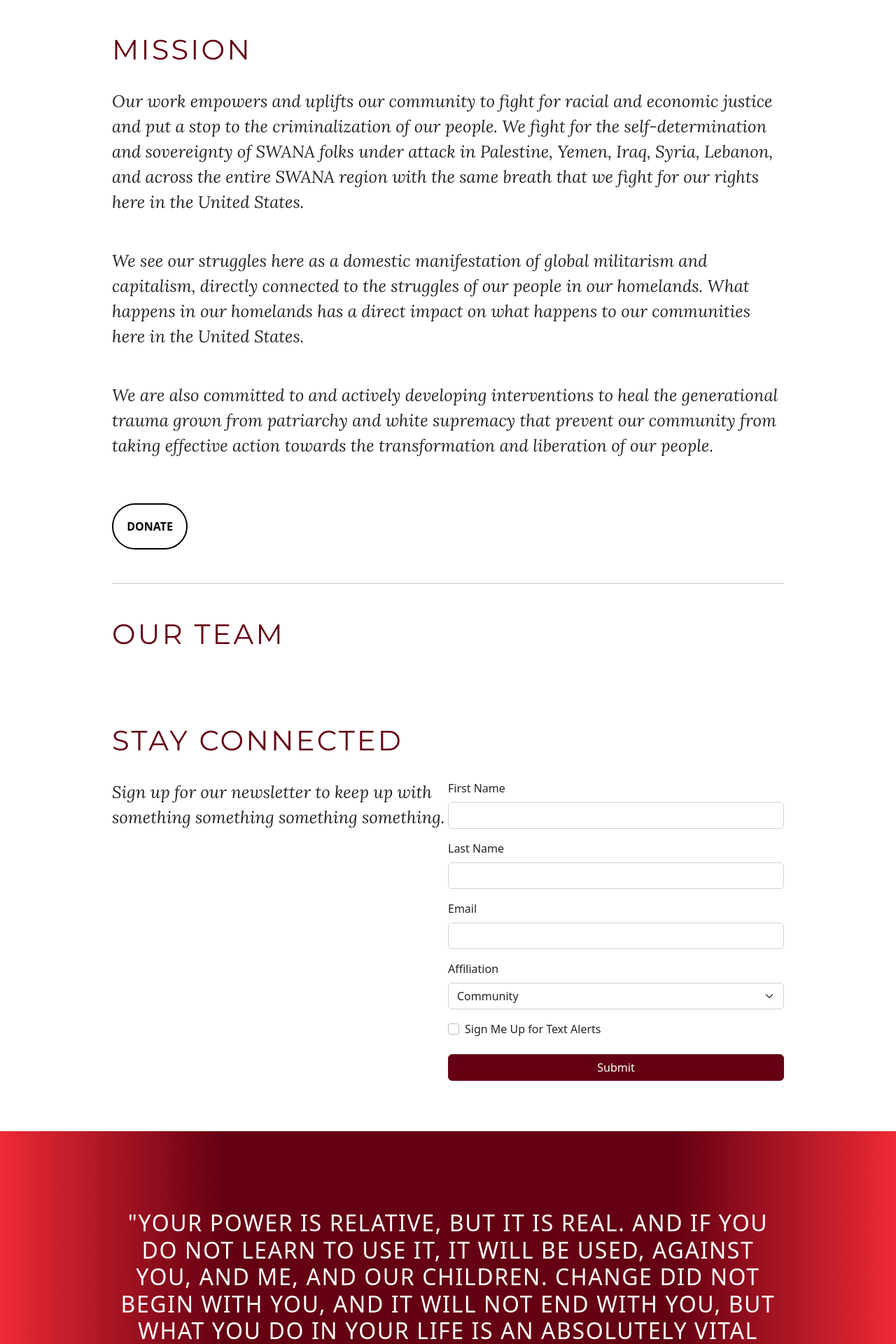
After one commit to saraabi/django_aroc, a Django app: page /about in a window 1280 px wide. The commit adds this page. Shown: the part 717-2637 px from the top of the page at 70% size. Run offline with Django 4.2, Linux system fonts and the light colour scheme; some libraries are stand-ins or nearby versions.

Commit message:
add about page

```diff
--- a/aroc/urls.py
+++ b/aroc/urls.py
@@ -1,8 +1,10 @@
 from django.contrib import admin
 from django.urls import path
+from django.views.generic import TemplateView
 
 from .views import Home
 
 urlpatterns = [
     path('', Home.as_view(), name='home'),
+    path('about', TemplateView.as_view(template_name='about.html'), name='about'),
 ]
--- /dev/null
+++ b/templates/about.html
@@ -0,0 +1,55 @@
+{% extends 'base.html' %}
+{% block content %}
+<div class="Hero-about">
+    <h1 class="text-center text-white text-uppercase">About</h1>
+</div>
+<div class="mx-auto w-75 py-5">
+    <h3 class="SectionTitle text-uppercase pb-2">Mission</h3>
+    <p class="py-3">Our work empowers and uplifts our community to fight for racial and economic justice and put a stop to the criminalization of our people.  We fight for the self-determination and sovereignty of SWANA folks under attack in Palestine, Yemen, Iraq, Syria, Lebanon, and across the entire SWANA region with the same breath that we fight for our rights here in the United States. </p>
+
+    <p class="py-3">We see our struggles here as a domestic manifestation of global militarism and capitalism, directly connected to the struggles of our people in our homelands. What happens in our homelands has a direct impact on what happens to our communities here in the United States. </p>
+
+    <p class="py-3">We are also committed to and actively developing interventions to heal the generational trauma grown from patriarchy and white supremacy that prevent our community from taking effective action towards the transformation and liberation of our people. </p>
+    <div class="social-donate my-5">
+        <a class="OvalButton DonateButton d-inline-block" href="https://araborganizing.networkforgood.com/projects/100246-main-giving-page">Donate</a>
+    </div>
+    <hr class="my-5">
+    <h3 class="SectionTitle text-uppercase">Our Team</h3>
+    <div class="mx-auto w-75 py-5">
+    </div>
+    <h3 class="SectionTitle text-uppercase">Stay Connected</h3>
+    <div class="d-flex flex-lg-row flex-column py-4">
+        <div style="flex:1;">
+            <p>Sign up for our newsletter to keep up with something something something something. </p>
+        </div>
+        <div style="flex:1;">
+            <form>
+                <label for="id_firstName" class="form-label">First Name</label>
+                <input id="id_firstName" type="text" class="form-control mb-3" name='first_name'>
+                <label for="id_lasttName" class="form-label">Last Name</label>
+                <input id="id_lastName" type="text" class="form-control mb-3" name='last_name'>
+                <label for="id_email" class="form-label">Email</label>
+                <input id="id_email" type="email" class="form-control mb-3" name='email'>
+                <label for="id_category" class="form-label">Affiliation</label>
+                <select id="id_category" class="form-select mb-3">
+                    <option>Community</option>
+                    <option>Donor</option>
+                    <option>Partner</option>
+                    <option>Other</option>
+                </select>
+                <div class="mb-3 form-check">
+                    <input type="checkbox" class="form-check-input" id="id_checkBox">
+                    <label class="form-check-label" for="id_checkBox">Sign Me Up for Text Alerts</label>
+                  </div>
+                <button type="submit" class="btn btn-primary w-100 mt-2">Submit</button>
+            </form>
+        </div>
+    </div>
+</div>
+<div class="Gradient py-5">
+    <div class="mx-auto w-75 py-5">
+        <h4 class="text-white text-center text-uppercase py-3">"Your power is relative, but it is real. And if you do not learn to use it, it will be used, against you, and me, and our children. Change did not begin with you, and it will not end with you, but what you do in your life is an absolutely vital piece of that chain."</h4>
+        <p class="Quote-byline text-white text-center">- Audre Lorde</p>
+    </div>
+</div>
+{% endblock %}
--- a/templates/base.html
+++ b/templates/base.html
@@ -3,6 +3,13 @@
     <head>
         <meta name="viewport" content="width=device-width, initial-scale=1">
         <title>Arab Resource and Organizing Center</title>
+        <meta name="Description" content="The Arab Resource and Organizing Center (AROC) envisions powerful and liberated Arab communities living with freedom and self-determination from the Bay Area to our homelands. ">
+        <meta charset="UTF-8">
+        <meta property="og:title" content="Arab Resource and Organizing Center" />
+        <meta property="og:url" content="https://www.araborganizing.org" />
+        <meta property="og:image" content="https://asfour.s3.us-west-1.amazonaws.com/media/public/hero_flag.jpeg" />
+        <meta property="og:type" content="website" />
+        <meta property="og:description" content="The Arab Resource and Organizing Center (AROC) envisions powerful and liberated Arab communities living with freedom and self-determination from the Bay Area to our homelands." />
         <link rel="preconnect" href="https://fonts.googleapis.com">
         <link rel="preconnect" href="https://fonts.gstatic.com" crossorigin>
         <link href="https://fonts.googleapis.com/css2?family=Lora:ital@1&family=Montserrat:wght@200;400;600&display=swap" rel="stylesheet">
@@ -12,11 +19,14 @@
         <script src="https://cdn.jsdelivr.net/npm/bootstrap@5.2.2/dist/js/bootstrap.bundle.min.js" integrity="sha384-OERcA2EqjJCMA+/3y+gxIOqMEjwtxJY7qPCqsdltbNJuaOe923+mo//f6V8Qbsw3" crossorigin="anonymous"></script>
         <script src="https://kit.fontawesome.com/226fadf0e2.js" crossorigin="anonymous"></script>
         <style>
-            nav, h3, footer p {
+            nav, h1, h3, footer p {
                 font-family: 'Montserrat', sans-serif;
             }
             nav i {
                 color: #101010;
+            }
+            h1 {
+                font-size: 4rem;
             }
             h3 {
                 color: #640012;
@@ -86,6 +96,21 @@
                 background-repeat: no-repeat;
                 background-size: cover;
             }
+            .Hero-about {
+                background: linear-gradient( rgba(0, 0, 0, 0.2), rgba(0, 0, 0, 0.4) ), url(https://asfour.s3.us-west-1.amazonaws.com/media/public/sunrise_flag.jpg);
+                background-position-y: 45%;
+                min-height: 600px;
+                /* background-attachment: fixed; */
+                background-repeat: no-repeat;
+                background-size: cover;
+                position: relative;
+            }
+                .Hero-about h1 {
+                    position: absolute;
+                    top: 50%;
+                    left: 50%;
+                    transform: translate(-50%, -50%);
+                }
             .PhotoSection {
                 height: 450px;
                 width: 320px;
@@ -127,7 +152,7 @@
                 color: #FFFFFF;
             }
             .FooterSection {
-                max-width:200px;
+                max-width:300px;
             }
         </style>
     </head>
@@ -144,7 +169,7 @@
                         <a class="nav-link active" aria-current="page" href="#">Home</a>
                       </li>
                       <li class="nav-item">
-                        <a class="nav-link" href="#">About</a>
+                        <a class="nav-link" href="{% url 'about' %}">About</a>
                       </li>
                       <li class="nav-item">
                         <a class="nav-link" href="mailto:info@araborganizing.org">Contact</a>
```
